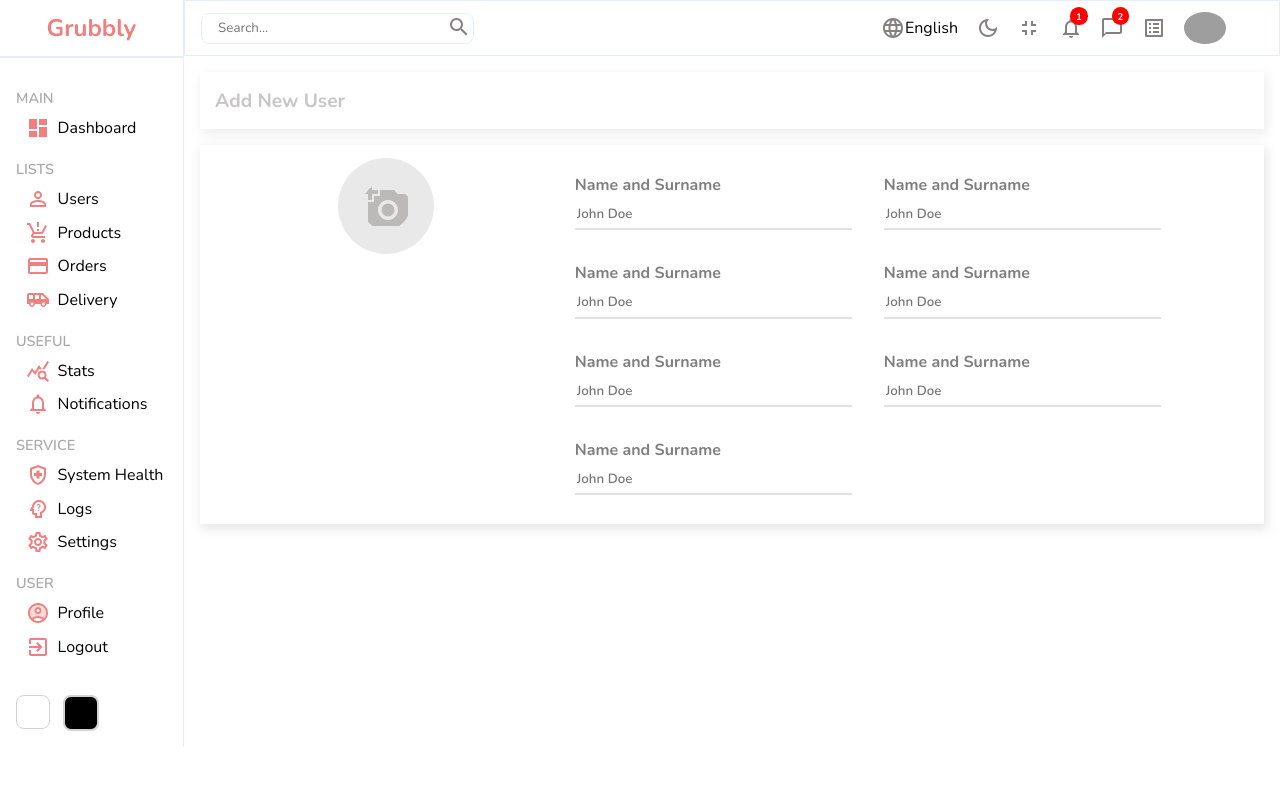
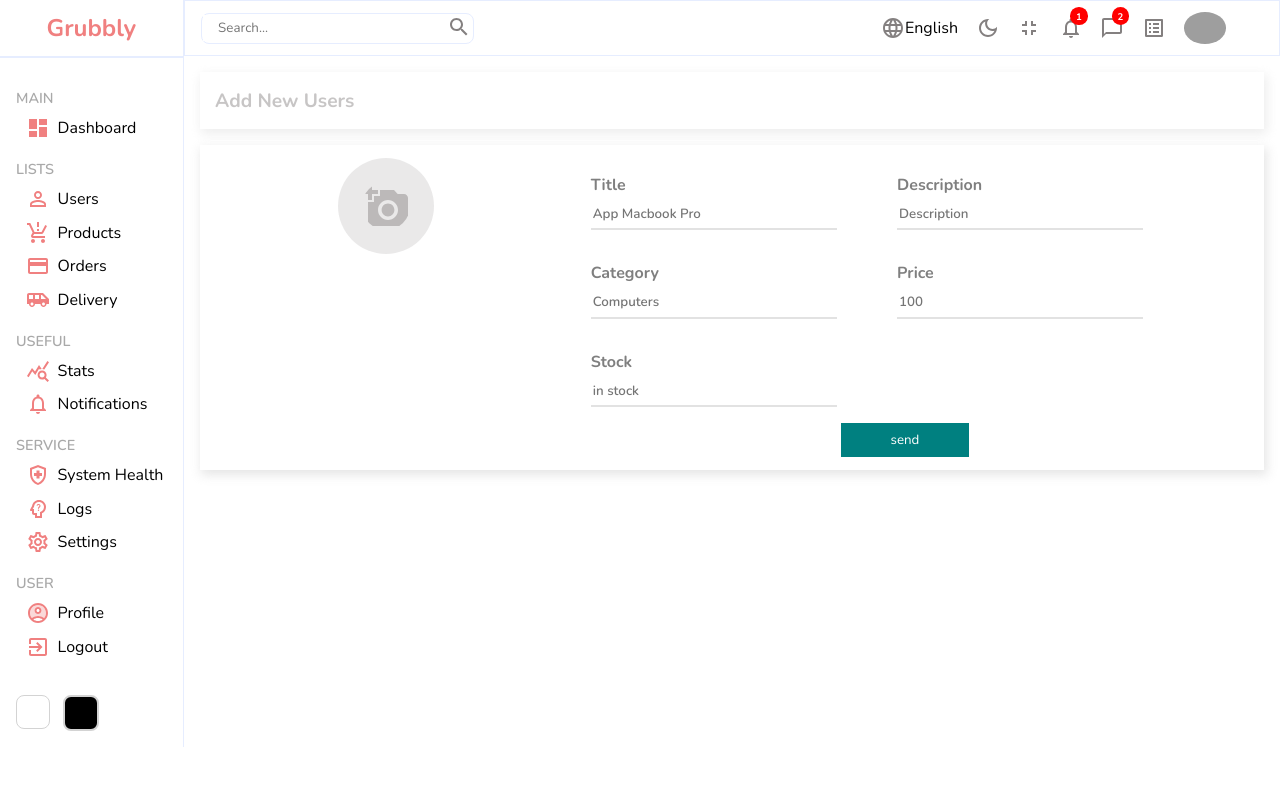
Before and after one commit to michaelomekagu688/grubbly-dashboard, a React (Create React App) app: page /single in a window 1280 px wide. Shown: the top 786 px of the page. Built offline with nearby package versions, Linux system fonts and the light colour scheme; grey boxes are pictures that could not be loaded.

Commit message:
finished working on products page

```diff
--- /dev/null
+++ b/src/SingleDataSource.js
@@ -0,0 +1,19 @@
+
+
+export const InputValue = [
+  { id: 1, title: "Full Name", placeholder: "John Doe" },
+  { id: 1, title: "Username", placeholder: "jon_dooe" },
+  { id: 2, title: "Email", placeholder: "example@email.com" },
+  { id: 3, title: "Phone Number", placeholder: "+1234567890" },
+  { id: 3, title: "Password", placeholder: " " },
+  { id: 4, title: "Address", placeholder: "123 Main St" },
+  { id: 6, title: "Country", placeholder: "Nigeria" },
+];
+
+export const ProductValue = [
+  { id: 1, title: "Title", placeholder: "App Macbook Pro" },
+  { id: 1, title: "Description", placeholder: "Description" },
+  { id: 2, title: "Category", placeholder: "Computers" },
+  { id: 3, title: "Price", placeholder: 100 },
+  { id: 3, title: "Stock", placeholder: "in stock" },
+];
--- /dev/null
+++ b/src/components/inputs/Input.jsx
@@ -0,0 +1,17 @@
+
+
+import React from 'react'
+import './input.scss'
+
+const Input = ({InputValue,ProductValue}) => {
+  return (
+    ProductValue.map( values => (
+      <div className="inner-right" key={values.id} >
+            <label> {values.title} </label>
+            <input type="text" placeholder={values.placeholder} />
+        </div>
+    ))
+  )
+}
+
+export default Input
--- /dev/null
+++ b/src/components/inputs/input.scss
@@ -0,0 +1,27 @@
+
+
+    .inner-right{
+
+        display: flex;
+        flex-direction: column;
+        width: 35%;
+        margin: 1em 2em;
+
+
+
+        label{
+            color: rgba(0, 0, 0, 0.5);
+            font-weight: 700;
+            margin-bottom: .5em;
+        }
+
+        input{
+            color: rgba(211, 211, 211, 0.678);
+            font-weight: 600;
+            width: 100%;
+            border: none;
+            padding-bottom: .4em;
+            border-bottom: 2px solid rgba(211, 211, 211, 0.65);
+        }
+
+    }
--- a/src/pages/single/Single.jsx
+++ b/src/pages/single/Single.jsx
@@ -2,51 +2,37 @@ import React from "react";
 import './single.scss'
 import Sidebar from '../../components/sidebar/Sidebar'
 import Navbar from "../../components/navbar/Navbar";
-import { AddAPhoto } from "@mui/icons-material";
+import { AddAPhoto } from "@mui/icons-material"
+import Input from "../../components/inputs/Input";
+import { InputValue } from "../../SingleDataSource";
+import { ProductValue } from "../../SingleDataSource";
+
 
 function Single(){
+
+    let head = 'Add New Users';
+    let products = 'Add New Products';
+
     return(
+
         <div className="single">
             <div className="single-cont">
                 <Sidebar />
                 <div className="single-wrapper">
                     <Navbar />
                     <div className="single-sec">
-                        <div className="top"> Add New User </div>
+                        <div className="top"> {head} </div>
                         <div className="bottom">
                             <div className="left">
                                 <AddAPhoto className="photo-icon" />
                             </div>
                             <div className="right">
-                                <div className="inner-right">
-                                    <label> Name and Surname</label>
-                                    <input type="text" placeholder="John Doe" />
+                                <div className="input-div">
+                                    <Input ProductValue={ProductValue} />
                                 </div>
-                                <div className="inner-right">
-                                    <label> Name and Surname</label>
-                                    <input type="text" placeholder="John Doe" />
+                                <div className="btn-div">
+                                    <button className="btn"> send </button>
                                 </div>
-                                <div className="inner-right">
-                                    <label> Name and Surname</label>
-                                    <input type="text" placeholder="John Doe" />
-                                </div>
-                                <div className="inner-right">
-                                    <label> Name and Surname</label>
-                                    <input type="text" placeholder="John Doe" />
-                                </div>
-                                <div className="inner-right">
-                                    <label> Name and Surname</label>
-                                    <input type="text" placeholder="John Doe" />
-                                </div>
-                                <div className="inner-right">
-                                    <label> Name and Surname</label>
-                                    <input type="text" placeholder="John Doe" />
-                                </div>
-                                <div className="inner-right">
-                                    <label> Name and Surname</label>
-                                    <input type="text" placeholder="John Doe" />
-                                </div>
-
                             </div>
                         </div>
                     </div>
--- a/src/pages/single/single.scss
+++ b/src/pages/single/single.scss
@@ -52,31 +52,29 @@
                     .right{
                         flex: 2;
                         display: flex;
-                        flex-wrap: wrap;
+                        width: 100%;
+                        flex-direction: column;
 
-                        .inner-right{
+                        .input-div{
+                            display: flex;
+                            flex-wrap: wrap;
+                        }
 
+                        .btn-div{
                             display: flex;
-                            width: 40%;
-                            flex-direction: column;
-                            margin: 1em;
+                            justify-content: center;
 
-
-                            label{
-                                color: rgba(0, 0, 0, 0.5);
-                                font-weight: 700;
-                                margin-bottom: .5em;
-                            }
-
-                            input{
-                                color: rgba(211, 211, 211, 0.678);
-                                font-weight: 600;
+                            .btn{
                                 border: none;
-                                padding-bottom: .4em;
-                                border-bottom: 2px solid rgba(211, 211, 211, 0.65);
+                                background-color: teal;
+                                color: white;
+                                width: 8rem;
+                                height: min-content;
+                                padding: .5rem 1rem;
                             }
 
                         }
+
 
                     }
                 }
```
